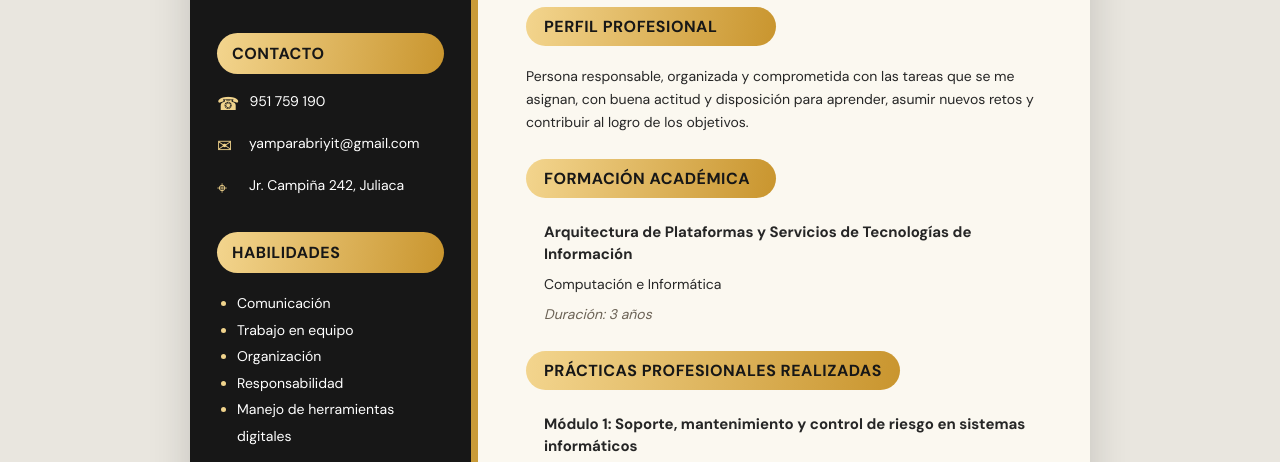
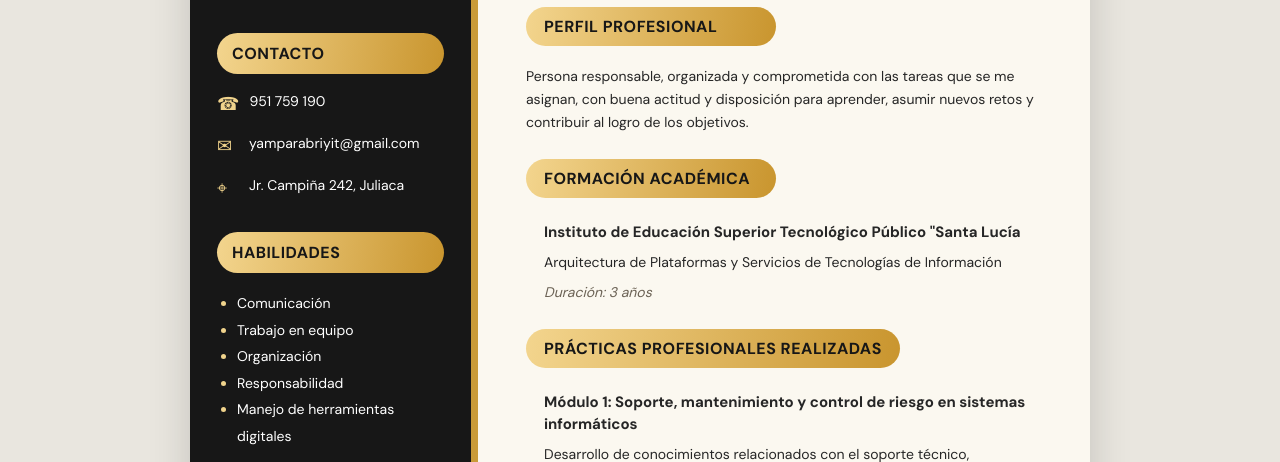
Before and after one commit to yamparabriyit-source/CVleydi, a plain HTML site: page index.html in a window 1280 px wide. Shown: the part 301-763 px from the top of the page. Drawn offline with nearby package versions, Linux system fonts and the light colour scheme.

Commit message:
Update index.html

```diff
--- a/index.html
+++ b/index.html
@@ -63,8 +63,8 @@
       <section class="main-section">
         <h2>Formación académica</h2>
         <article>
-          <h3>Arquitectura de Plataformas y Servicios de Tecnologías de Información</h3>
-          <p>Computación e Informática</p>
+          <h3>Instituto de Educación Superior Tecnológico Público "Santa Lucía</h3>
+          <p>Arquitectura de Plataformas y Servicios de Tecnologías de Información</p>
           <p class="meta">Duración: 3 años</p>
         </article>
       </section>
```
